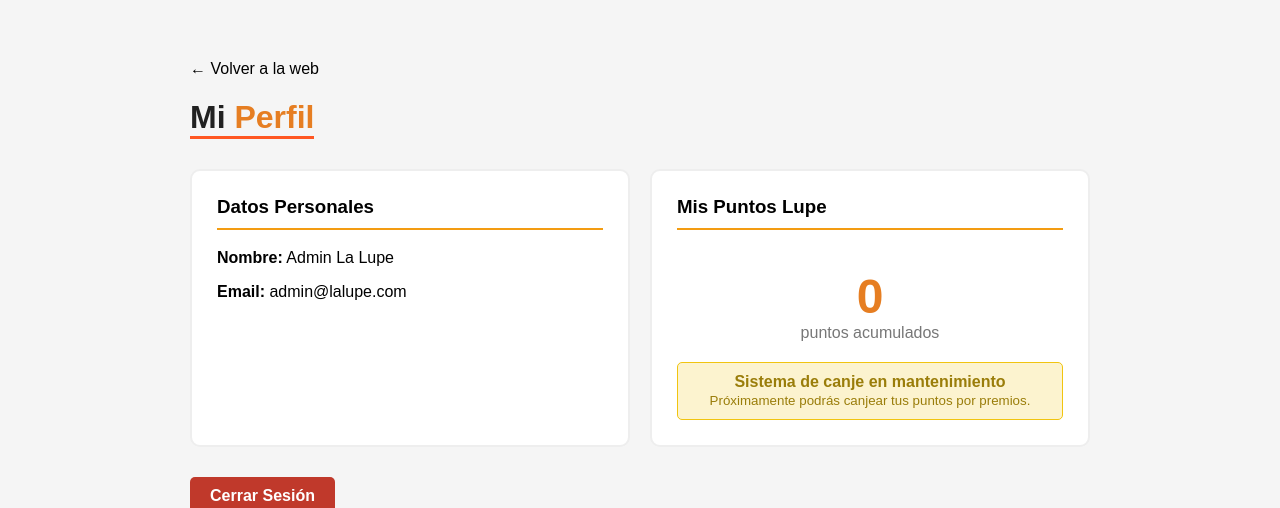
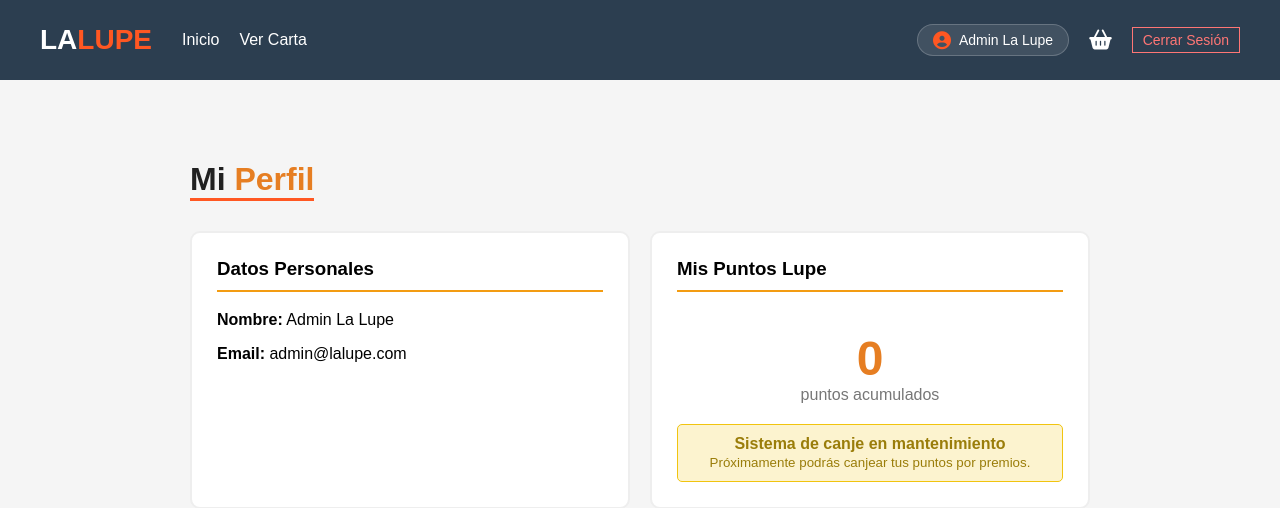
Before and after one commit to Adrisito123/Web-La-Lupe, a PHP site: page /perfil.php in a window 1280 px wide. Shown: the top 508 px of the page. Run offline with PHP 8.4, Linux system fonts and the light colour scheme; a user stored in the database is signed in; data comes from the database, SQL or seed files in the repository.

Commit message:
Add files via upload

```diff
--- a/carta.php
+++ b/carta.php
@@ -25,6 +25,7 @@ $res_cats = mysqli_query($conexion, $consulta_cats);
             <div class="bloque-izquierdo">
                 <a href="menu.php" class="logotipo">LA<span>LUPE</span></a>
                 <ul class="lista-enlaces">
+                    <li><a href="menu.php">Inicio</a></li>
                     <li><a href="carta.php">Ver Carta</a></li>
                     <?php if ($esAdmin): ?>
                         <li><a href="admin/panel.php" class="enlace-admin">Panel Control</a></li>
--- a/menu.php
+++ b/menu.php
@@ -21,6 +21,7 @@ $esAdmin = (isset($_SESSION['rol']) && $_SESSION['rol'] === 'admin');
             <div class="bloque-izquierdo">
                 <a href="menu.php" class="logotipo">LA<span>LUPE</span></a>
                 <ul class="lista-enlaces">
+                    <li><a href="menu.php">Inicio</a></li>
                     <li><a href="carta.php">Ver Carta</a></li>
                     <?php if ($esAdmin): ?>
                         <li><a href="admin/panel.php" class="enlace-admin">Panel Control</a></li>
--- a/perfil.php
+++ b/perfil.php
@@ -1,6 +1,8 @@
 <?php
 session_start();
 include 'db.php';
+$nombreUsuario = isset($_SESSION['nombre']) ? $_SESSION['nombre'] : "Invitado";
+
 
 if (!isset($_SESSION['usuario_id'])) {
     header("Location: login.php");
@@ -18,14 +20,32 @@ $user = mysqli_fetch_assoc($query);
     <meta charset="UTF-8">
     <title>Mi Perfil | La Lupe</title>
     <link rel="stylesheet" href="css/estilos.css">
+    <link rel="stylesheet" href="https://cdnjs.cloudflare.com/ajax/libs/font-awesome/6.4.0/css/all.min.css">
+
 </head>
 <body>
+    <header class="cabecera-principal">
+        <nav class="barra-navegacion contenedor">
+            <div class="bloque-izquierdo">
+                <a href="menu.php" class="logotipo">LA<span>LUPE</span></a>
+                <ul class="lista-enlaces">
+                    <li><a href="menu.php">Inicio</a></li>
+                    <li><a href="carta.php">Ver Carta</a></li>
+                </ul>
+            </div>
+            <div class="bloque-derecho">
+                <a href="perfil.php" class="enlace-cuenta">
+                    <i class="fas fa-user-circle"></i>
+                    <span><?php echo $nombreUsuario; ?></span>
+                </a>
+                <a href="carrito.php" class="boton-carrito">
+                    <i class="fas fa-shopping-basket"></i>
+                </a>
+                <a href="logout.php" class="boton-salir">Cerrar Sesión</a>
+            </div>
+        </nav>
+    </header>
     <main class="contenedor-perfil">
-
-        <div class="barra-superior">
-            <a href="index.php" class="btn-regresar">← Volver a la web</a>
-        </div>
-
         <h1 class="titulo">Mi <span>Perfil</span></h1>
 
         <div class="grid-perfil">
```
Also changed, not shown: carrito.php (+26 -5 lines).
